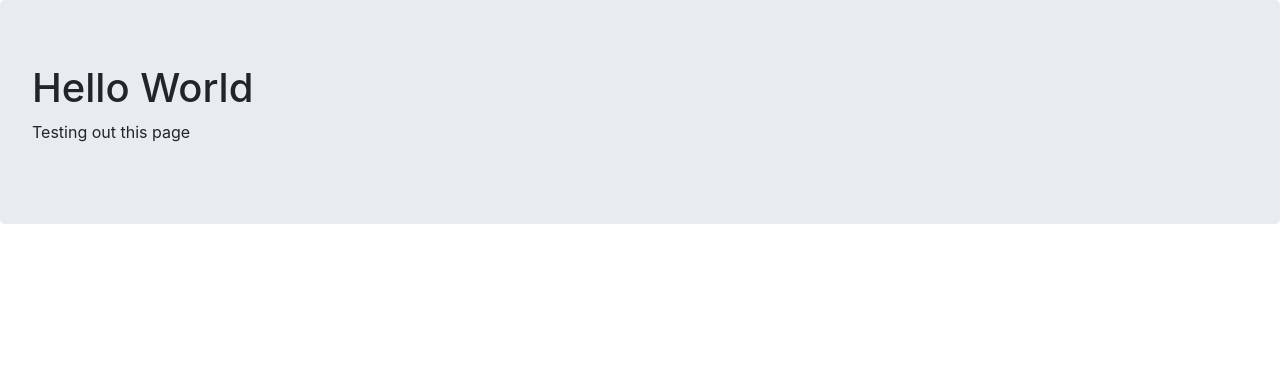
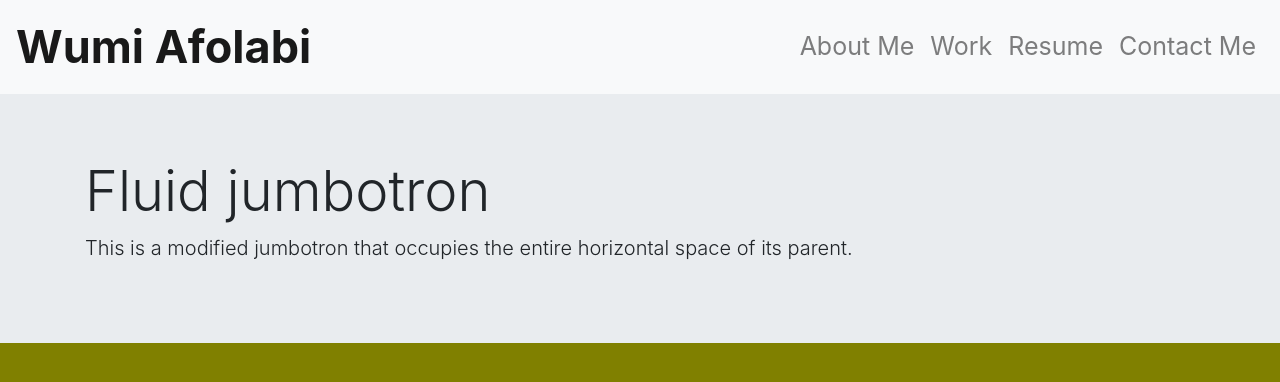
Before and after one commit to babycodeher/Redesigned-Portfolio, a plain HTML site: page index.html in a window 1280 px wide. Drawn offline with nearby package versions, Linux system fonts and the light colour scheme.

Commit message:
added header navigation bar

```diff
--- a/index.html
+++ b/index.html
@@ -1,17 +1,54 @@
 <!DOCTYPE html>
 <html lang="en">
 <head>
-
+   <!-- Required meta tags -->
     <meta http-equiv="X-UA-Compatible" content="IE=edge">
     <meta name="viewport" content="width=device-width, initial-scale=1.0">
     <link rel="stylesheet" href="https://cdn.jsdelivr.net/npm/bootstrap@4.3.1/dist/css/bootstrap.min.css" integrity="sha384-ggOyR0iXCbMQv3Xipma34MD+dH/1fQ784/j6cY/iJTQUOhcWr7x9JvoRxT2MZw1T" crossorigin="anonymous"><meta charset="UTF-8">
-    <title>Document</title>
+    <link rel="stylesheet" href="/style.css">
+
+    <title>WumiAfolabi</title>
 </head>
 <body>
-    <div class="jumbotron">
-    <h1>Hello World</h1>
-    <p>Testing out this page</p>
-</div>
+
+    <!-- Header and navigation bar -->
+    <nav class="navbar navbar-expand-lg navbar-light bg-light">
+        <a class="navbar-brand" href="#">Wumi Afolabi</a>
+        <button class="navbar-toggler" type="button" data-toggle="collapse" data-target="#navbarNav" aria-controls="navbarNav" aria-expanded="false" aria-label="Toggle navigation">
+          <span class="navbar-toggler-icon"></span>
+        </button>
+        <div class="collapse navbar-collapse" id="navbarNav">
+          <ul class="navbar-nav">
+            <li class="nav-item">
+              <a class="nav-link" href="#">About Me</a>
+            </li>
+            <li class="nav-item">
+              <a class="nav-link" href="#">Work</a>
+            </li>
+            <li class="nav-item">
+              <a class="nav-link" href="#">Resume</a>
+            </li>
+            <li class="nav-item">
+                <a class="nav-link" href="#">Contact Me</a>
+            </li>
+          </ul>
+        </div>
+      </nav>
+      <!-- Navigation bar ends -->
+
+<div class="jumbotron jumbotron-fluid">
+    <div class="container">
+      <h1 class="display-4">Fluid jumbotron</h1>
+      <p class="lead">This is a modified jumbotron that occupies the entire horizontal space of its parent.</p>
+    </div>
+    <!-- <div class="profilepicture">
+        <img src="./images/profile-headshot.jpg">
+    </div> -->
+  </div>
+
+  <!-- <div class="card" style="width: 18rem;"> -->
+
+
 
 
 <script src="https://code.jquery.com/jquery-3.3.1.slim.min.js" integrity="sha384-q8i/X+965DzO0rT7abK41JStQIAqVgRVzpbzo5smXKp4YfRvH+8abtTE1Pi6jizo" crossorigin="anonymous"></script>
--- a/style.css
+++ b/style.css
@@ -0,0 +1,24 @@
+body {
+    background-color: olive;
+}
+#header {
+    padding: 25px;
+}
+
+.name {
+    width: fit-content;
+    padding-left: 30px;
+}
+
+#navbarNav {
+    justify-content: flex-end;
+}
+
+.navbar-brand{
+    font-size: 45px;
+    font-weight: bold;
+}
+
+.nav-link {
+    font-size: 25px;
+}
```
Also changed, not shown: images/profile-headshot.jpg (added).
